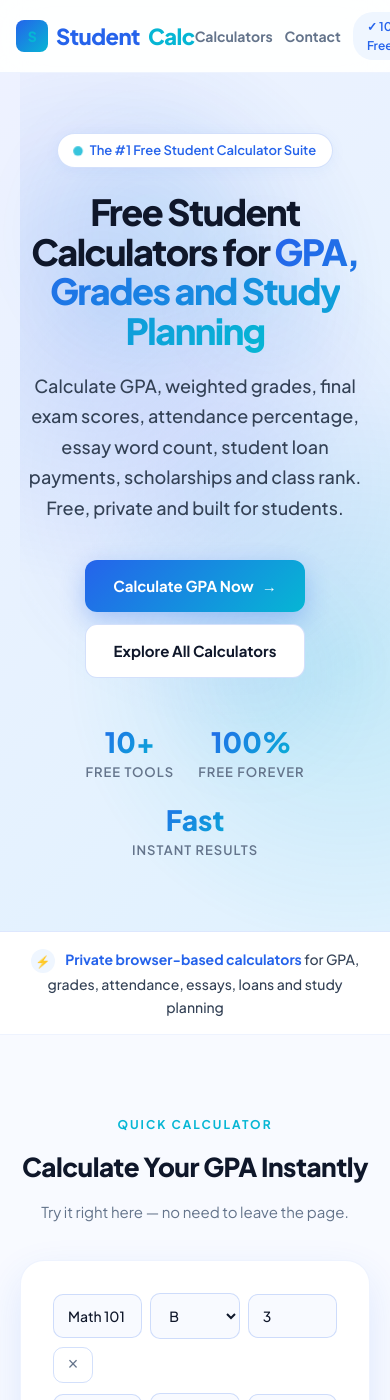
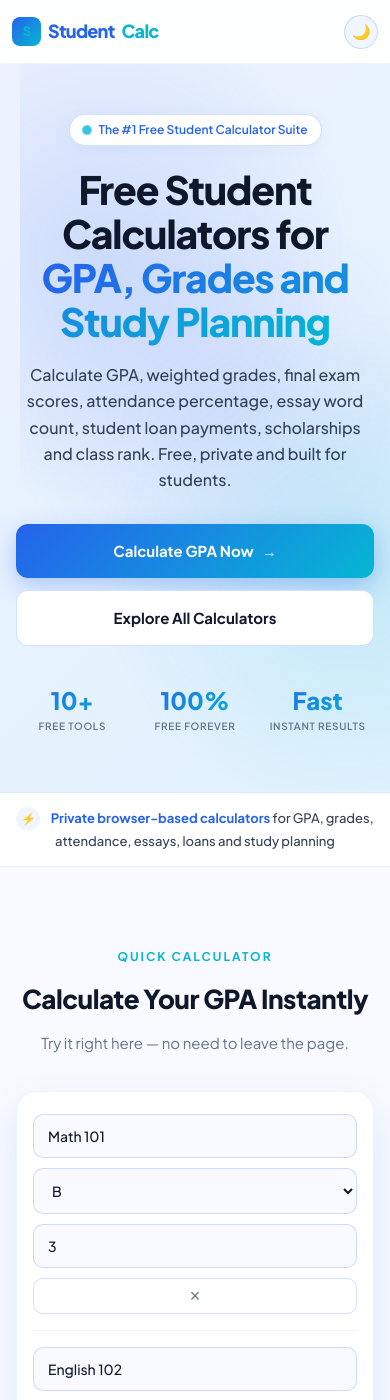
Before and after one commit to zaidmeo09-dhangal/studentcalctools, a Jekyll site: the page index.html, which Jekyll copies as it is, in a window 390 px wide and 1400 px high. Built offline with Jekyll 4.4.1, drawn with Linux system fonts in a browser that asks for light colours.

Commit message:
Fix homepage mobile header and hero responsiveness

```diff
--- a/index.html
+++ b/index.html
@@ -1104,28 +1104,303 @@
 
         /* ============ RESPONSIVE ============ */
         @media (max-width: 768px) {
-            nav { padding: 12px 16px; }
-            .nav-links { gap: 12px; }
-            .nav-links a:nth-child(2), .nav-links a:nth-child(3) { display: none; }
-            .hero { padding: 60px 16px 70px; }
-            .hero-stats { gap: 24px; }
-            .stat-num { font-size: 28px; }
-            .calc-row, .calc-row-header {
-                grid-template-columns: 1fr 1fr 1fr;
-                gap: 8px;
-            }
-            .calc-row-header { display: none; }
-            .calc-remove { grid-column: span 3; height: 36px; }
-            .tool-controls { flex-direction: column; }
-            .search-wrap { max-width: 100%; }
-            .footer-grid { grid-template-columns: 1fr 1fr; text-align: center; }
-        }
-        @media (max-width: 480px) {
-            .filter-btn { padding: 8px 14px; font-size: 12px; }
-            .tools-grid { grid-template-columns: 1fr; }
-            .footer-grid { grid-template-columns: 1fr; }
-        }
-
+    html,
+    body {
+        width: 100%;
+        max-width: 100%;
+        overflow-x: hidden;
+    }
+
+    nav {
+        padding: 10px 14px;
+        gap: 10px;
+        min-height: 64px;
+    }
+
+    .nav-logo {
+        font-size: 19px;
+        gap: 7px;
+        flex-shrink: 0;
+        white-space: nowrap;
+    }
+
+    .nav-logo-icon {
+        width: 30px;
+        height: 30px;
+        font-size: 13px;
+        border-radius: 8px;
+        flex-shrink: 0;
+    }
+
+    .nav-links {
+        gap: 8px;
+        flex-shrink: 0;
+    }
+
+    .nav-links a {
+        display: none;
+    }
+
+    .nav-tag {
+        font-size: 11px;
+        padding: 6px 10px;
+        line-height: 1.1;
+        white-space: nowrap;
+    }
+
+    .theme-toggle {
+        width: 34px;
+        height: 34px;
+        min-width: 34px;
+        font-size: 15px;
+    }
+
+    .hero {
+        padding: 56px 16px 64px;
+        min-height: auto;
+    }
+
+    .hero-content {
+        max-width: 100%;
+    }
+
+    .hero-badge {
+        max-width: 100%;
+        padding: 7px 14px;
+        font-size: 12px;
+        line-height: 1.3;
+        margin-bottom: 22px;
+    }
+
+    .hero h1 {
+        font-size: clamp(34px, 9vw, 44px);
+        line-height: 1.12;
+        letter-spacing: -1.2px;
+        margin-bottom: 18px;
+    }
+
+    .hero p {
+        font-size: 17px;
+        line-height: 1.65;
+        max-width: 100%;
+        margin-bottom: 30px;
+    }
+
+    .hero-cta {
+        width: 100%;
+        gap: 12px;
+        margin-bottom: 42px;
+    }
+
+    .btn-primary,
+    .btn-secondary {
+        width: 100%;
+        max-width: 320px;
+        justify-content: center;
+        padding: 15px 20px;
+        font-size: 15px;
+        border-radius: 12px;
+    }
+
+    .hero-stats {
+        gap: 18px;
+    }
+
+    .stat {
+        min-width: 88px;
+    }
+
+    .stat-num {
+        font-size: 28px;
+    }
+
+    .stat-label {
+        font-size: 11px;
+        letter-spacing: 0.7px;
+    }
+
+    .floating-shape {
+        display: none;
+    }
+
+    .calc-row,
+    .calc-row-header {
+        grid-template-columns: 1fr 1fr 1fr;
+        gap: 8px;
+    }
+
+    .calc-row-header {
+        display: none;
+    }
+
+    .calc-remove {
+        grid-column: span 3;
+        height: 36px;
+    }
+
+    .tool-controls {
+        flex-direction: column;
+    }
+
+    .search-wrap {
+        max-width: 100%;
+    }
+
+    .footer-grid {
+        grid-template-columns: 1fr 1fr;
+        text-align: center;
+    }
+}
+
+@media (max-width: 480px) {
+    nav {
+        padding: 10px 12px;
+    }
+
+    .nav-logo {
+        font-size: 18px;
+        letter-spacing: -0.7px;
+    }
+
+    .nav-logo-icon {
+        width: 29px;
+        height: 29px;
+    }
+
+    .nav-tag {
+        display: none;
+    }
+
+    .theme-toggle {
+        width: 34px;
+        height: 34px;
+    }
+
+    .hero {
+        padding: 50px 16px 58px;
+    }
+
+    .hero-badge {
+        font-size: 12px;
+        padding: 7px 13px;
+    }
+
+    .hero h1 {
+        font-size: clamp(32px, 10vw, 39px);
+        line-height: 1.13;
+        letter-spacing: -1.1px;
+    }
+
+    .hero p {
+        font-size: 16px;
+        line-height: 1.65;
+    }
+
+    .btn-primary,
+    .btn-secondary {
+        max-width: 100%;
+    }
+
+    .hero-stats {
+        display: grid;
+        grid-template-columns: repeat(3, 1fr);
+        gap: 10px;
+        width: 100%;
+    }
+
+    .stat {
+        min-width: 0;
+    }
+
+    .stat-num {
+        font-size: 24px;
+    }
+
+    .stat-label {
+        font-size: 10px;
+    }
+
+    .activity-strip {
+        padding: 14px 16px;
+        font-size: 13px;
+        line-height: 1.6;
+    }
+
+    .mini-calc-section,
+    .about-section,
+    .how-section,
+    .tools-section,
+    .why-section,
+    .faq-section,
+    .cta-section {
+        padding-left: 16px;
+        padding-right: 16px;
+    }
+
+    .calc-card {
+        padding: 22px 16px;
+        border-radius: 20px;
+    }
+
+    .calc-row {
+        grid-template-columns: 1fr;
+        gap: 10px;
+        margin-bottom: 16px;
+        padding-bottom: 16px;
+        border-bottom: 1px solid var(--border);
+    }
+
+    .calc-remove {
+        grid-column: auto;
+        width: 100%;
+    }
+
+    .calc-actions {
+        flex-direction: column;
+    }
+
+    .calc-add,
+    .calc-calculate {
+        width: 100%;
+        min-width: 0;
+    }
+
+    .calc-result-value {
+        font-size: 52px;
+    }
+
+    .filter-btn {
+        padding: 8px 14px;
+        font-size: 12px;
+    }
+
+    .tools-grid {
+        grid-template-columns: 1fr;
+    }
+
+    .footer-grid {
+        grid-template-columns: 1fr;
+    }
+}
+
+@media (max-width: 380px) {
+    .nav-logo {
+        font-size: 16px;
+    }
+
+    .nav-logo-icon {
+        width: 28px;
+        height: 28px;
+    }
+
+    .hero h1 {
+        font-size: 30px;
+    }
+
+    .hero p {
+        font-size: 15.5px;
+    }
+}
         /* Reduced motion support */
         @media (prefers-reduced-motion: reduce) {
             *, *::before, *::after {
```
